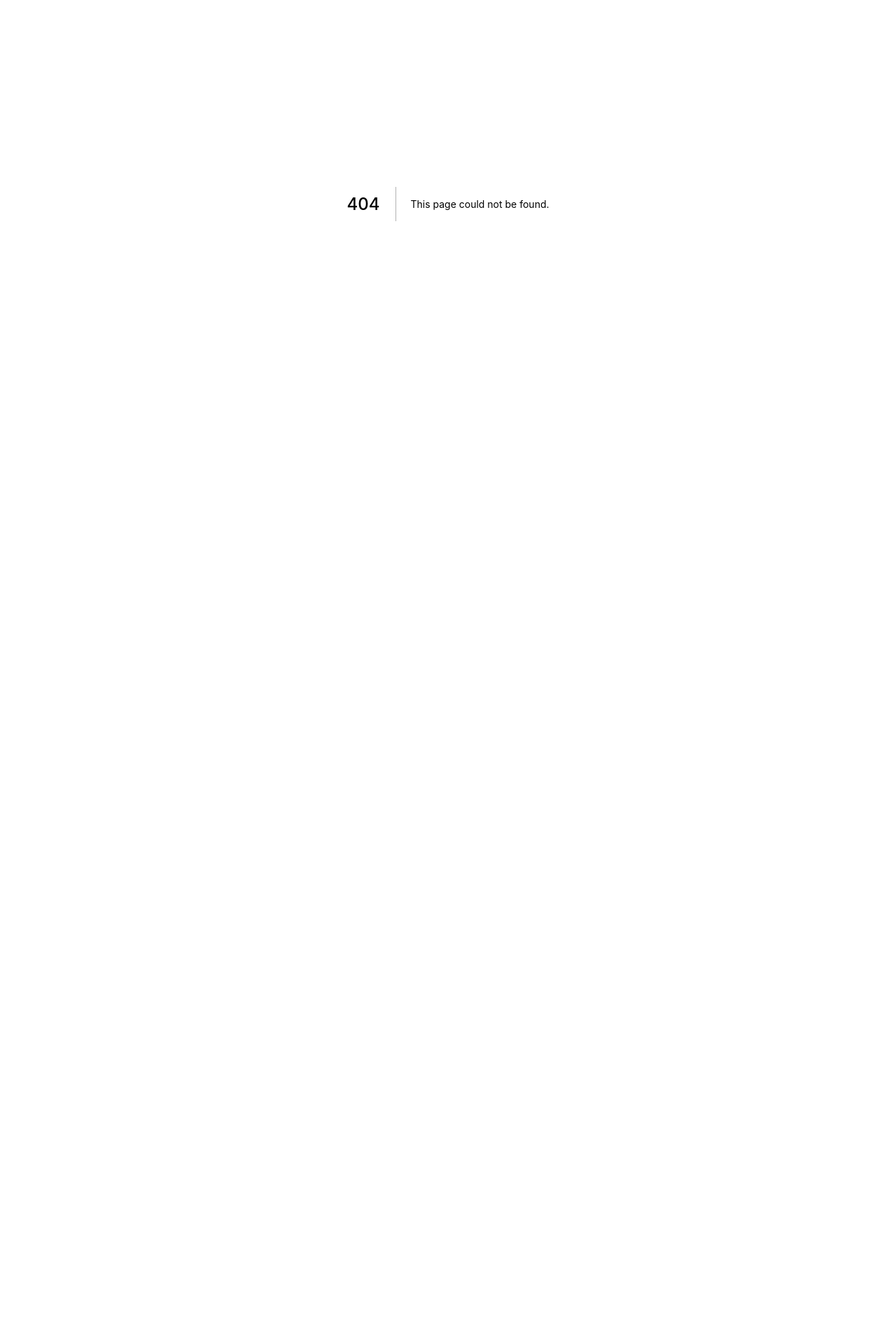
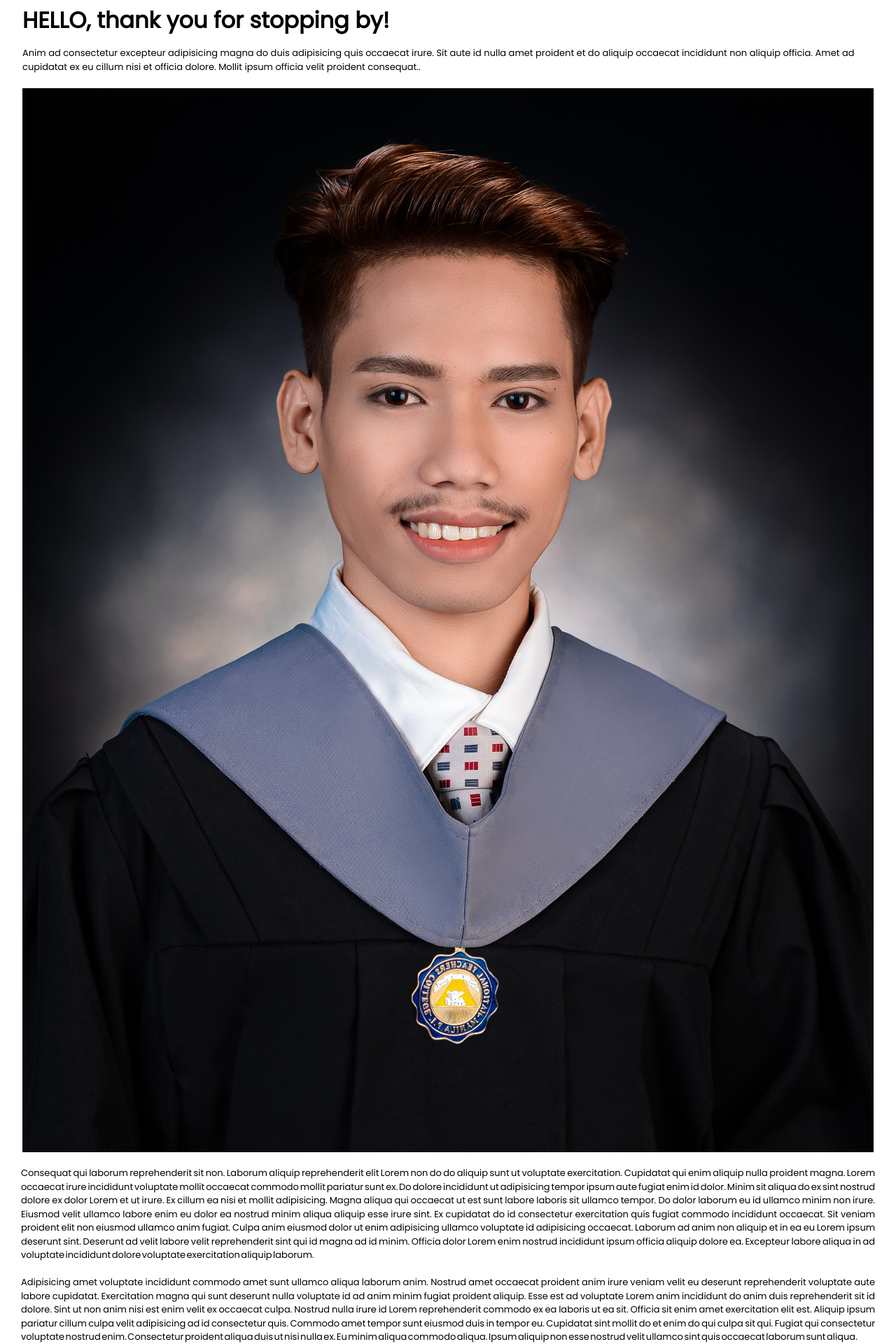
Before and after one commit to Developer-Membrano/Kenny-portfolio, a Next.js app: page /about in a window 1280 px wide. Before the commit this address had no page. Shown: the part 109-2029 px from the top of the page at 70% size. Before the commit the page ends 800 px from the top, so only its background shows below. Built offline with nearby package versions, Linux system fonts and the light colour scheme.

Commit message:
updating the about page

```diff
--- a/pages/_document.js
+++ b/pages/_document.js
@@ -4,7 +4,7 @@ export default function Document() {
   return (
     <Html>
       <Head>
-        <meta name="description" content="Generated by create next app" />
+        <meta name="description" content="Created by Kenny Membrano" />
         <link rel="icon" href="/favicon.ico" />
         <link rel="preconnect" href="https://fonts.googleapis.com" />
         <link rel="preconnect" href="https://fonts.gstatic.com" crossOrigin />
--- /dev/null
+++ b/pages/about.js
@@ -0,0 +1,51 @@
+import NavigationBar from "./components/NavigationBar";
+import About from "../styles/About.module.scss"
+
+
+
+
+const about = () => {
+
+
+
+
+    return (
+        <>
+            <NavigationBar />
+            <div className={About.about_heading}>
+                <div className={About.greetings}>
+                    <h1>HELLO, thank you for stopping by!</h1>
+                    <p>
+                        Anim ad consectetur excepteur adipisicing magna do duis adipisicing quis occaecat irure. Sit aute id nulla amet proident et do aliquip occaecat incididunt non aliquip officia. Amet ad cupidatat ex eu cillum nisi et officia dolore.
+                        Mollit ipsum officia velit proident consequat..
+                    </p>
+
+                    <div className={About.divImage}>
+                        <img src={'/img/kenny_Membrano.jpg'} width={100} height={100} className={About.Image}></img>
+                    </div>
+                </div>
+            </div>
+
+            <section className={About.About_Me}>
+                <div>
+                    <p>
+                        Consequat qui laborum reprehenderit sit non. Laborum aliquip reprehenderit elit Lorem non do do aliquip sunt ut voluptate exercitation. Cupidatat qui enim aliquip nulla proident magna. Lorem occaecat irure incididunt voluptate mollit occaecat commodo mollit pariatur sunt ex. Do dolore incididunt ut adipisicing tempor ipsum aute fugiat enim id dolor.
+                        Minim sit aliqua do ex sint nostrud dolore ex dolor Lorem et ut irure. Ex cillum ea nisi et mollit adipisicing. Magna aliqua qui occaecat ut est sunt labore laboris sit ullamco tempor. Do dolor laborum eu id ullamco minim non irure. Eiusmod velit ullamco labore enim eu dolor ea nostrud minim aliqua aliquip esse irure sint. Ex cupidatat do id consectetur exercitation quis fugiat commodo incididunt occaecat.
+                        Sit veniam proident elit non eiusmod ullamco anim fugiat. Culpa anim eiusmod dolor ut enim adipisicing ullamco voluptate id adipisicing occaecat. Laborum ad anim non aliquip et in ea eu Lorem ipsum deserunt sint. Deserunt ad velit labore velit reprehenderit sint qui id magna ad id minim.
+                        Officia dolor Lorem enim nostrud incididunt ipsum officia aliquip dolore ea. Excepteur labore aliqua in ad voluptate incididunt dolore voluptate exercitation aliquip laborum.
+                    </p>
+                    <br></br>
+                    <p>
+                        Adipisicing amet voluptate incididunt commodo amet sunt ullamco aliqua laborum anim. Nostrud amet occaecat proident anim irure veniam velit eu deserunt reprehenderit voluptate aute labore cupidatat.
+                        Exercitation magna qui sunt deserunt nulla voluptate id ad anim minim fugiat proident aliquip. Esse est ad voluptate Lorem anim incididunt do anim duis reprehenderit sit id dolore. Sint ut non anim nisi est enim velit ex occaecat culpa. Nostrud nulla irure id Lorem reprehenderit commodo ex ea laboris ut ea sit.
+                        Officia sit enim amet exercitation elit est. Aliquip ipsum pariatur cillum culpa velit adipisicing ad id consectetur quis. Commodo amet tempor sunt eiusmod duis in tempor eu. Cupidatat sint mollit do et enim do qui culpa sit qui. Fugiat qui consectetur voluptate nostrud enim.
+                        Consectetur proident aliqua duis ut nisi nulla ex. Eu minim aliqua commodo aliqua. Ipsum aliquip non esse nostrud velit ullamco sint quis occaecat laborum sunt aliqua.
+                    </p>
+                </div>
+            </section>
+        </>
+
+    )
+}
+
+export default about;
--- /dev/null
+++ b/styles/About.module.scss
@@ -0,0 +1,42 @@
+.about_heading{
+    margin-top: 120px;
+    padding: 0 1em;
+    font-size: xx-large;
+    font-family: 'Poppins';
+    line-height: 35px;
+
+    .greetings{
+        h1{
+            font-weight: bold;
+        }
+        p{
+
+            margin-top: 20px;
+            font-size: small;
+            line-height: 20px;
+        }
+    }
+
+    .Image{
+        width: 100%;
+        height: auto;
+
+        margin-top: 20px;
+    }
+
+
+}
+
+.About_Me{
+    margin-top: 20px;
+    padding: 0 2.3em;
+    font-family: 'Poppins';
+    font-size: small;
+
+    div{
+        p{
+            text-align: justify;
+            word-spacing: -2px;
+        }
+    }
+}
--- a/styles/BreakPoints.module.scss
+++ b/styles/BreakPoints.module.scss
@@ -2,7 +2,7 @@
 
 $breakpoints: (
     "xs": 0,
-    "sm": 480px,
+    "sm": 380px,
     "md": 720px,
     "lg": 960px,
     "xl": 1200px,
--- a/styles/Home.module.scss
+++ b/styles/Home.module.scss
@@ -6,7 +6,7 @@
     right: 0;
 
 
-    padding: .4em 2em;
+    padding: 2em 2em;
     display: flex;
     justify-content: space-between;
     align-items: center;
@@ -49,8 +49,9 @@
         position: absolute;
         top: 0;
         right: 0;
-        padding: 2.5em;
+        padding: 2em;
 
+        font-size: medium;
     }
 
     li{
@@ -66,10 +67,13 @@
 
     .Description{
         font-size: small;
+        margin-bottom: 20px;
     }
     div{
         h1{
             font-weight: bold;
+            font-size: large;
+            margin-bottom: 20px;
         }
     }
 
@@ -77,7 +81,6 @@
 
 .ImageContainer{
     width: 100%;
-    height: auto;
 
     .image{
         width: 100%;
```
Also changed, not shown: pages/Home.js (+8 -22 lines), public/img/kenny_Membrano.jpg (added).
